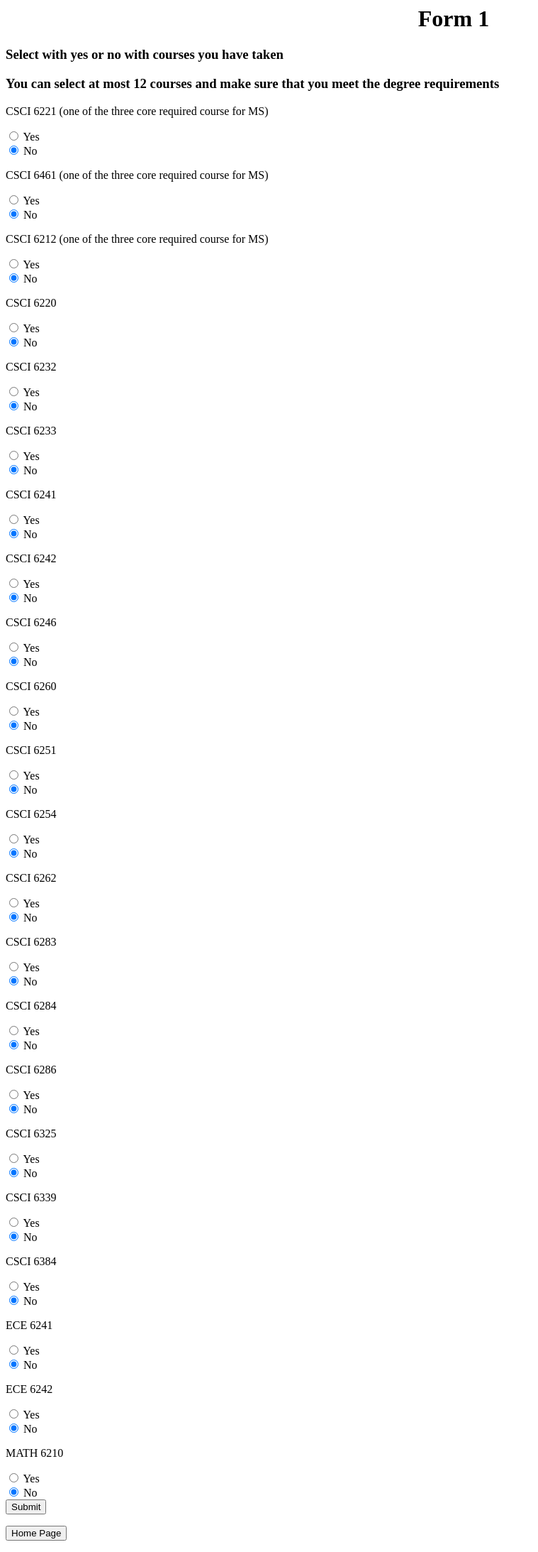
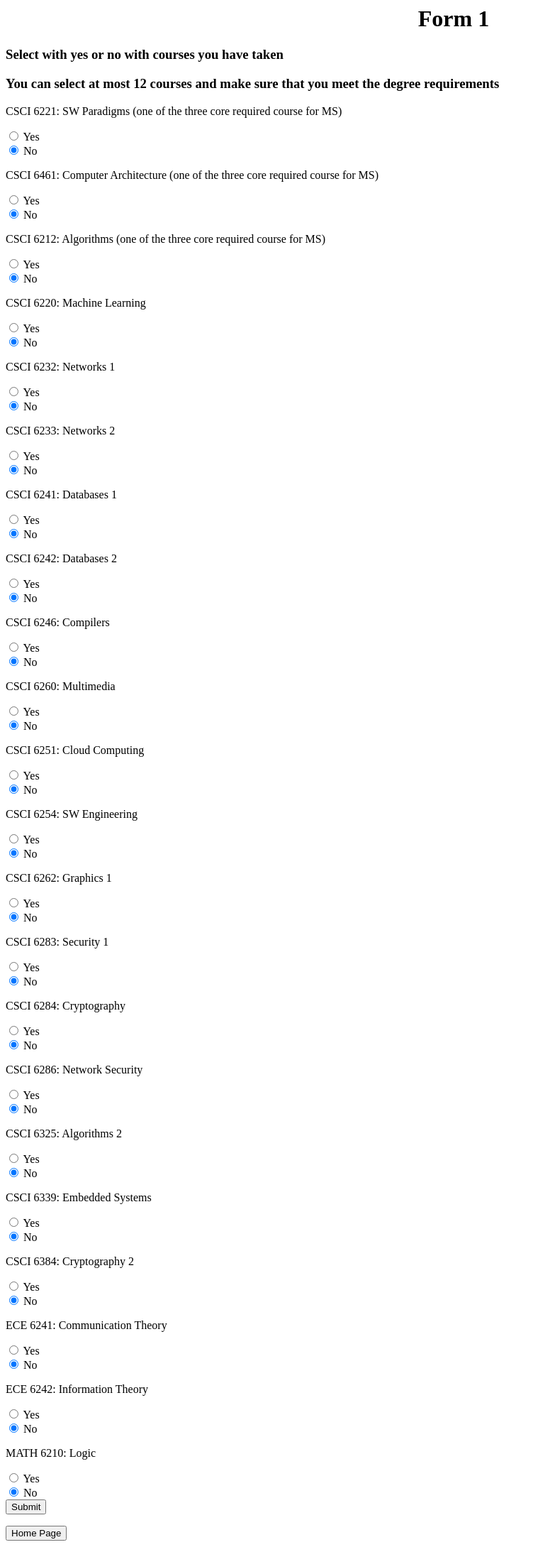
Before and after one commit to Olamide-Treasure/School-System, a Flask app: page /form1 in a window 1280 px wide. Shown: the whole page at 71% size, without its empty margins (0-759 px from the left). Run offline with Flask 2, Linux system fonts and the light colour scheme; a user stored in the database is signed in.

Commit message:
Update form1.html

```diff
--- a/templates/form1.html
+++ b/templates/form1.html
@@ -13,92 +13,92 @@
     <form action = "/form1"  method = "POST" id = "form">
          <h3> Select with yes or no with courses you have taken </h3>
         <h3>You can select at most 12 courses and make sure that you meet the degree requirements</h3>
-        <p> CSCI 6221 (one of the three core required course for MS)</p>
+        <p> CSCI 6221: SW Paradigms (one of the three core required course for MS)</p>
 
         <input type="radio" name = "100" value="yes"> Yes </br>
         <input type="radio" name = "100" value="no" checked> No </br>
 
-        <p> CSCI 6461 (one of the three core required course for MS)</p>
+        <p> CSCI 6461: Computer Architecture (one of the three core required course for MS)</p>
         <input type="radio" name = "101" value="yes"> Yes </br>
         <input type="radio" name = "101" value="no" checked> No </br>
 
-        <p> CSCI 6212 (one of the three core required course for MS)</p>
+        <p> CSCI 6212: Algorithms (one of the three core required course for MS)</p>
         <input type="radio" name = "102" value="yes"> Yes </br>
         <input type="radio" name = "102" value="no" checked> No </br>
 
-        <p>CSCI 6220</p>
+        <p>CSCI 6220: Machine Learning</p>
         <input type="radio" name = "103" value="yes"> Yes </br>
         <input type="radio" name = "103" value="no" checked> No </br>
 
-        <p> CSCI 6232</p>
+        <p> CSCI 6232: Networks 1</p>
         <input type="radio" name = "104" value="yes"> Yes </br>
         <input type="radio" name = "104" value="no" checked> No </br>
 
-        <p> CSCI 6233</p>
+        <p> CSCI 6233: Networks 2</p>
         <input type="radio" name = "105" value="yes"> Yes </br>
         <input type="radio" name = "105" value="no" checked> No </br>
 
-        <p> CSCI 6241</p>
+        <p> CSCI 6241: Databases 1</p>
         <input type="radio" name = "106" value="yes"> Yes </br>
         <input type="radio" name = "106" value="no" checked> No </br>
 
-        <p> CSCI 6242</p>
+        <p> CSCI 6242: Databases 2</p>
         <input type="radio" name = "107" value="yes"> Yes </br>
         <input type="radio" name = "107" value="no" checked> No </br>
 
-        <p> CSCI 6246</p>
+        <p> CSCI 6246: Compilers</p>
         <input type="radio" name = "108" value="yes"> Yes </br>
         <input type="radio" name = "108" value="no" checked> No </br>
 
-        <p> CSCI 6260</p>
+        <p> CSCI 6260: Multimedia</p>
         <input type="radio" name = "109" value="yes"> Yes </br>
         <input type="radio" name = "109" value="no" checked> No </br>
 
-        <p> CSCI 6251</p>
+        <p> CSCI 6251: Cloud Computing</p>
         <input type="radio" name = "110" value="yes"> Yes </br>
         <input type="radio" name = "110" value="no" checked> No </br>
 
-        <p> CSCI 6254</p>
+        <p> CSCI 6254: SW Engineering</p>
         <input type="radio" name = "111" value="yes"> Yes </br>
         <input type="radio" name = "111" value="no" checked> No </br>
 
-        <p> CSCI 6262</p>
+        <p> CSCI 6262: Graphics 1</p>
         <input type="radio" name = "112" value="yes"> Yes </br>
         <input type="radio" name = "112" value="no" checked> No </br>
 
-        <p> CSCI 6283</p>
+        <p> CSCI 6283: Security 1</p>
         <input type="radio" name = "113" value="yes"> Yes </br>
         <input type="radio" name = "113" value="no" checked> No </br>
 
-        <p> CSCI 6284</p>
+        <p> CSCI 6284: Cryptography</p>
         <input type="radio" name = "114" value="yes"> Yes </br>
         <input type="radio" name = "114" value="no" checked> No </br>
 
-        <p> CSCI 6286</p>
+        <p> CSCI 6286: Network Security</p>
         <input type="radio" name = "115" value="yes"> Yes </br>
         <input type="radio" name = "115" value="no" checked> No </br>
 
-        <p> CSCI 6325</p>
+        <p> CSCI 6325: Algorithms 2</p>
         <input type="radio" name = "116" value="yes"> Yes </br>
         <input type="radio" name = "116" value="no" checked> No </br>
 
-        <p> CSCI 6339</p>
+        <p> CSCI 6339: Embedded Systems</p>
         <input type="radio" name = "117" value="yes"> Yes </br>
         <input type="radio" name = "117" value="no" checked> No </br>
 
-        <p> CSCI 6384</p>
+        <p> CSCI 6384: Cryptography 2</p>
         <input type="radio" name = "118" value="yes"> Yes </br>
         <input type="radio" name = "118" value="no" checked> No </br>
 
-        <p> ECE 6241</p>
+        <p> ECE 6241: Communication Theory</p>
         <input type="radio" name = "119" value="yes"> Yes </br>
         <input type="radio" name = "119" value="no" checked> No </br>
 
-        <p> ECE 6242</p>
+        <p> ECE 6242: Information Theory</p>
         <input type="radio" name = "120" value="yes"> Yes </br>
         <input type="radio" name = "120" value="no" checked> No </br>
 
-        <p> MATH 6210</p>
+        <p> MATH 6210: Logic</p>
         <input type="radio" name = "121" value="yes"> Yes </br>
         <input type="radio" name = "121" value="no" checked> No </br>
 
```
